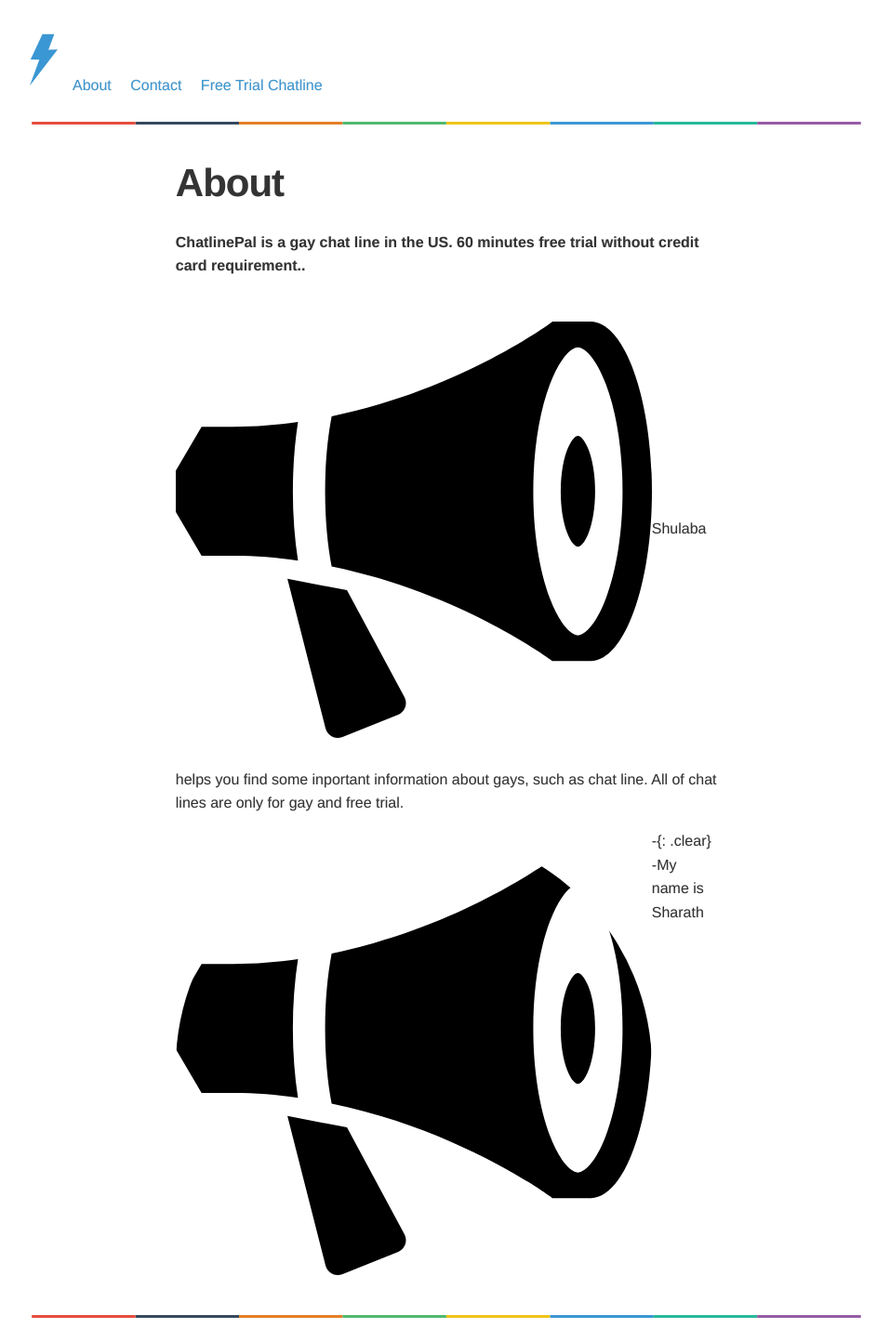
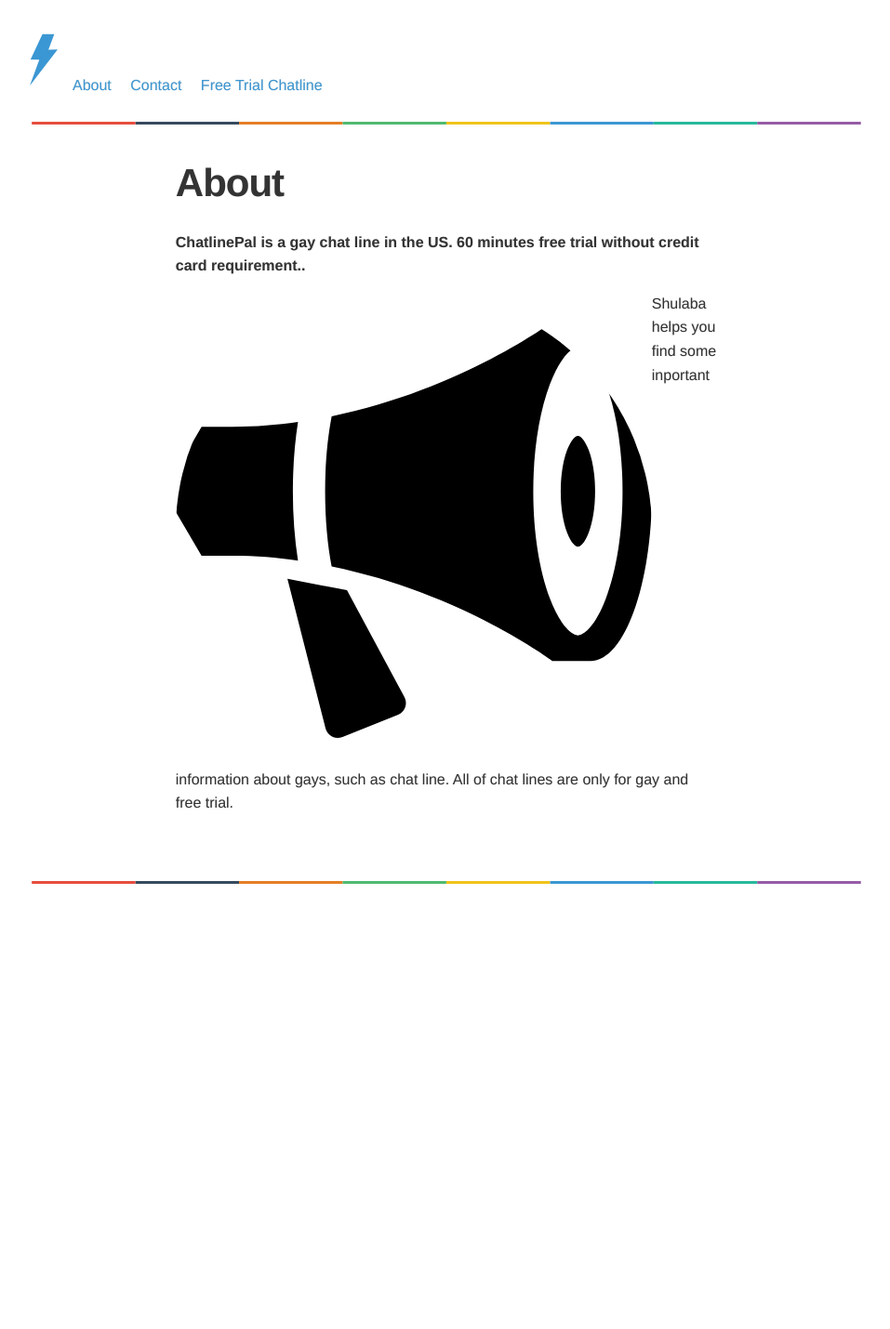
Before and after one commit to sharu725/thunder, a Jekyll site: the page built from about.md, in a window 1280 px wide. Shown: the whole page at 93% size, without its empty margins (160-1117 px from the left). Built offline with Jekyll 4.4.1, drawn with Linux system fonts in a browser that asks for light colours; after the commit the page ends 963 px from its top, so only the background shows below that.

Commit message:
Update about.md

```diff
--- a/about.md
+++ b/about.md
@@ -7,8 +7,4 @@
 
 **ChatlinePal is a gay chat line in the US. 60 minutes free trial without credit card requirement..**
 {: .clear}
-![shulaba logo]({{site.baseurl}}/img/bullhorn.svg)Shulaba helps you find some inportant information about gays, such as chat line. All of chat lines are only for gay and free trial.
-
-<img id="author-pic" style="border-radius:50%;float:left;margin-right:0.5em,width='80' height='80'" src="/img/bullhorn.svg">
- -{: .clear}
- -My name is Sharath
+<img id="author-pic" style="border-radius:50%;float:left;margin-right:0.5em,width='80' height='80'" src="/img/bullhorn.svg"> Shulaba helps you find some inportant information about gays, such as chat line. All of chat lines are only for gay and free trial.
```
